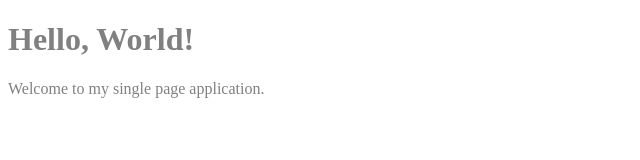
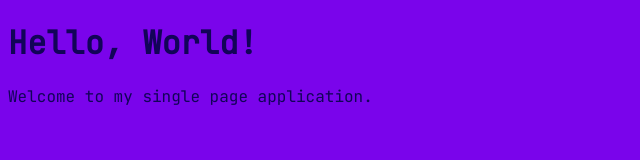
Before and after one commit to chrlzs/vanilla-styles, a website: page public/index.html in a window 1280 px wide. Shown: the whole page, without its empty margins (0-640 px from the left). Drawn offline with Linux system fonts and the light colour scheme.

Commit message:
added colors stylesheet with custom color properties

```diff
--- /dev/null
+++ b/public/css/colors.css
@@ -0,0 +1,4 @@
+:root {
+    --primary: #120458;
+    --secondary: #7a04eb;
+  }
--- a/public/css/main.css
+++ b/public/css/main.css
@@ -1,3 +1,8 @@
+@import "colors.css";
+@import url('https://fonts.googleapis.com/css2?family=JetBrains+Mono&display=swap'); /* https://fonts.google.com/specimen/JetBrains+Mono */
+
 body {
-    color: grey;
+    background: var(--secondary);
+    color: var(--primary);
+    font-family: 'JetBrains Mono', monospace;
 }
```
